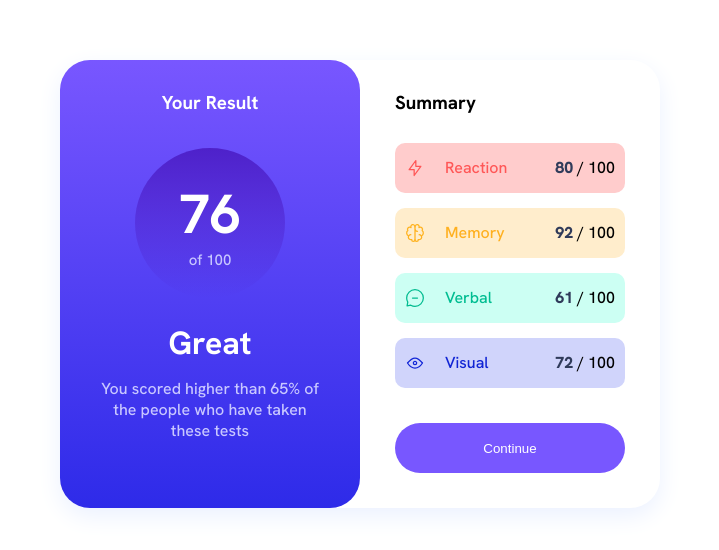
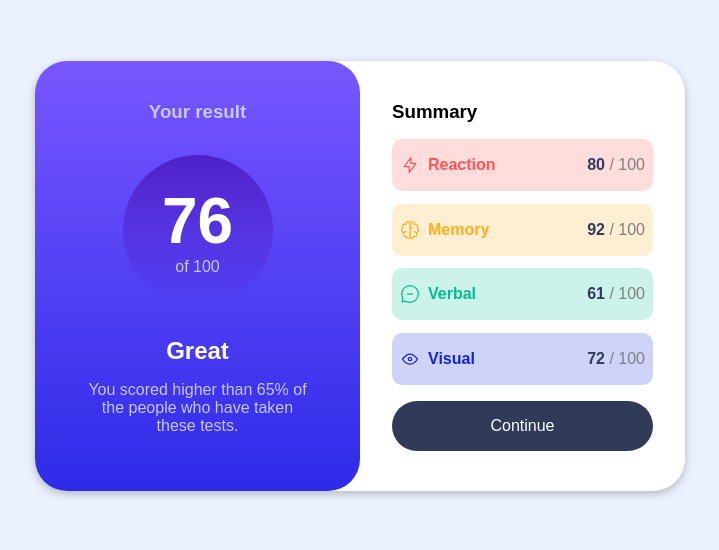
Before and after one commit to Rishabh0-0/Project-result-summary, a plain HTML site: page index.html in a window 1280 px wide. Shown: the part 124-674 px from the top of the page, without its empty margins (280-999 px from the left). Drawn offline with Linux system fonts and the light colour scheme.

Commit message:
Add files via upload

```diff
--- a/css/styles.css
+++ b/css/styles.css
@@ -1,156 +1,161 @@
+:root {
+    --Light-red: hsl(0, 100%, 67%);
+    --Orangey-yellow: hsl(39, 100%, 56%);
+    --Green-teal: hsl(166, 100%, 37%);
+    --Cobalt-blue: hsl(234, 85%, 45%);
+
+    --Light-slate-blue-background: hsl(252, 100%, 67%);
+    --Light-royal-blue-background: hsl(241, 81%, 54%);
+    --Violet-blue-circle: hsla(256, 72%, 46%, 1);
+    --Persian-blue-circle: hsla(241, 72%, 46%, 0);
+
+    --White: hsl(0, 0%, 100%);
+    --Pale-blue: hsl(221, 100%, 96%);
+    --Light-lavender: hsl(241, 100%, 89%);
+    --Dark-gray-blue: hsl(224, 30%, 27%);
+}
+
+* {
+    padding: 0;
+    margin: 0;
+    font-family: 'Hanken Grotest', sans-serif;
+    box-sizing: border-box;
+}
+
 body {
     min-height: 100vh;
-    background-color: hsl(0, 0%, 100%);
     display: flex;
     align-items: center;
     justify-content: center;
-    line-height: 50px;
-
-    font-family: 'Hanken Grotesk', sans-serif;
-    font-weight: 500;
+    background-color: var(--Pale-blue);
 }
 
-.outer-box {
-    display: flex;
-    width: 600px;
-    border-radius: 30px;
-    box-shadow: hsl(221, 100%, 96%) 0px 8px 24px;
+.card {
+    box-shadow: rgba(0, 0, 0, .24) 0 3px 8px;
+    border-radius: 2rem;
+    width: 650px;
+    background-color: white;
 }
 
-/********RESULT BOX*********/
+.card-container {
+    display: flex;
+    justify-content: space-between;
+}
 
-.result-box {
-    background: linear-gradient(hsl(252, 100%, 67%), hsl(241, 81%, 54%));
+.result {
     width: 50%;
+    padding: 2.5rem 2rem;
+    border-radius: 2rem;
+    background: linear-gradient(to bottom, var(--Light-slate-blue-background), var(--Light-royal-blue-background));
     text-align: center;
-    border-radius: 30px;
+    display: flex;
+    flex-direction: column;
+    align-items: center;
+    gap: 1rem;
+}
+
+.result .title {
+    color: var(--Light-lavender);
+    margin-bottom: 1rem;
+}
+
+.result .circle {
+    height: 150px; width: 150px;
+    border-radius: 50%;
+    background: linear-gradient(to bottom, var(--Violet-blue-circle), var(--Persian-blue-circle));
+    display: flex;
+    align-items: center;
+    flex-direction: column;
+    justify-content: center;
+}
+
+.circle h1 {
+    font-size: 4rem;
     color: white;
 }
 
-#result-head {
-    font-weight: 700;
+.circle p {
+    color: var(--Light-lavender);
 }
 
-#result-circle {
-    height: 150px; width: 150px;
-    border-radius: 100%;
-    margin: 20px auto;
-    line-height: normal;
-    background: linear-gradient(hsla(256, 72%, 46%, 1), hsla(241, 72%, 46%, 0));
-
+.result b {
+    color: white;
+    font-size: 1.5rem;
+    margin-top: 1rem;
 }
 
-#circle-text1 {
-    display: inline-block;
-    margin: 30px auto 0 auto;
-    font-size: 55px;
+.result .info {
+    color: var(--Light-lavender);
+    width: 220px;
 }
 
-#circle-text2 {
-    margin: 0;
-    color: hsl(241, 100%, 89%);
-    bottom: 10px;
-    font-size: 15px;
+.summary {
+    width: 50%;
+    padding: 2.5rem 2rem;
+    display: flex;
+    flex-direction: column;
+    gap: 1rem;
+}
+.rows {
+    display: flex;
+    flex-direction: column;
+    gap: .8rem;
+}
+.row {
+    border-radius: 10px;
+    display: flex;
+    align-items: center;
+    justify-content: space-between;
+    padding: 1rem .5rem;
+}
+.row:nth-child(1) {
+    background-color:hsla(0, 100%, 67%, .2);
+}
+.row:nth-child(1) .badge {
+    color: var(--Light-red);
+}
+.row:nth-child(2) {
+    background-color: hsla(39, 100%, 56%, .2);
+}
+.row:nth-child(2) .badge {
+    color: var(--Orangey-yellow);
+}
+.row:nth-child(3) {
+    background-color: hsla(166, 100%, 37%, .2);
+}
+.row:nth-child(3) .badge {
+    color: var(--Green-teal);
+}
+.row:nth-child(4) {
+    background-color: hsla(234, 85%, 45%, .2);
+}
+.row:nth-child(4) .badge {
+    color: var(--Cobalt-blue);
 }
 
-#result-text1 {
-    margin: 0;
+.badge {
+    display: flex;
+    align-items: center;
+    gap: .5rem;
 }
 
-#result-text2 {
-    line-height: normal;
-    color: hsl(241, 100%, 89%);
-    margin: 10px 40px;
+.row p {
+    color: grey;
 }
 
-/*******SUMMARY BOX********/
-
-.summary-box {
-
-    width: 50%;
-    display: flex;
-    gap: 15px;
-    flex-direction: column;
-}
-
-#summary-head {
-    padding-left: 35px;
-    margin-bottom: 0;
-    font-weight: 700;
-}
-
-.attributes-box {
-    background-color: pink;
-
-    margin: 0 35px;
-    padding: 0 10px;
-    display: flex;
-    flex-wrap: nowrap;
-    position: relative;
-    border-radius: 10px;
-}
-
-#att1 {
-    background-color: ;
-}
-
-.coltext1 {
-    margin-left: 20px;
-}
-
-.coltext2 {
-    position: absolute;
-    right: 10px;
-}
-
-#attval {
-    color: hsl(224, 30%, 27%);
-    font-weight: 800;
-}
-
-.att1name {
-    color: hsl(0, 100%, 67%)
-}
-
-.att2name {
-    color: hsl(39, 100%, 56%);
-}
-
-.att3name {
-    color: hsl(166, 100%, 37%);
-}
-
-.att4name {
-    color: hsl(234, 85%, 45%);
-}
-
-#att1 {
-    background-color: hsl(0, 100%, 90%);
-}
-
-#att2 {
-    background-color: hsl(39, 100%, 90%);
-}
-
-#att3 {
-    background-color: hsl(166, 100%, 90%);;
-}
-
-#att4 {
-    background-color: hsl(234, 85%, 90%);
+.row p b {
+    color: var(--Dark-gray-blue);
 }
 
 .btn {
-    margin: 35px; margin-top: 20px;
-    height: 50px;
-
-    border-style: none;
-    border-radius: 25px;
-
-    background-color: hsl(252, 100%, 67%); color: white;
-    transition-duration: 0.5s;
+    margin-top: auto;
+    padding: 1rem;
+    border-radius: 2rem;
+    border: none;
+    background-color: var(--Dark-gray-blue);
+    color: white;
+    cursor: pointer;
+    font-size: 1rem;
 }
-
 .btn:hover {
-    background-color: hsl(224, 30%, 27%);
-}
+    background: linear-gradient(to bottom, var(--Light-slate-blue-background), var(--Light-royal-blue-background));
--- a/index.html
+++ b/index.html
@@ -3,6 +3,7 @@
     <head>
         <meta charset="UTF-8">
         <meta name="viewport" content="width=device-width, initial-scale=1.0">
+        <!--displays size properly based on user's device-->
 
         <link rel="icon" sizes="32x32" href="assets/images/favicon-32x32.png">
         <link rel="stylesheet" href="css/styles.css">
@@ -10,44 +11,56 @@
         <link rel="preconnect" href="https://fonts.googleapis.com">
         <link rel="preconnect" href="https://fonts.gstatic.com" crossorigin>
         <link href="https://fonts.googleapis.com/css2?family=Hanken+Grotesk:wght@500;700;800&display=swap" rel="stylesheet">
-
-        <title>Result Summary Component</title>
     </head>
 
     <body>
-        <div class="outer-box">
-            <div class="result-box">
-                <h3 id="result-head">Your Result</h3>
-                <div id="result-circle">
-                    <h1 id="circle-text1">76</h1>
-                    <p id="circle-text2">of 100</p>
+        <div class="card">
+            <div class="card-container">
+                <section class="result">
+                    <h3 class="title">Your result</h3>
+                    <div class="circle">
+                        <h1>76</h1>
+                        <p>of 100</p>
                     </div>
-                <h1 id="result-text1">Great</h1>
-                <P id="result-text2">You scored higher than 65% of the people who have taken these tests</P>
+                    <b>Great</b>
+                    <p class="info">
+                        You scored higher than 65% of the people who have taken these tests.
+                    </p>
+                </section>
+                <section class="summary">
+                    <h3 class="title">Summary</h3>
+                    <div class="rows">
+                        <div class="row">
+                            <div class="badge">
+                                <img src="assets/images/icon-reaction.svg" alt="icon">
+                                <b>Reaction</b>
                             </div>
-            <div class="summary-box">
-                <h3 id="summary-head">Summary</h3>
-                <div class="attributes-box" id="att1">
-                    <img src="assets/images/icon-reaction.svg" alt="reaction-icon">
-                    <span class="coltext1 att1name">Reaction</span>
-                    <span class="coltext2"><span id="attval">80</span> / 100</span>
+                            <p><b>80</b> / 100</p>
                         </div>
-                <div class="attributes-box" id="att2">
-                    <img src="assets/images/icon-memory.svg" alt="memory-icon">
-                    <span class="coltext1 att2name">Memory</span>
-                    <span class="coltext2"><span id="attval">92</span> / 100</span>
+                        <div class="row">
+                            <div class="badge">
+                                <img src="assets/images/icon-memory.svg" alt="icon">
+                                <b>Memory</b>
                             </div>
-                <div class="attributes-box" id="att3">
-                    <img src="assets/images/icon-verbal.svg" alt="verbal-icon">
-                    <span class="coltext1 att3name">Verbal</span>
-                    <span class="coltext2"><span id="attval">61</span> / 100</span>
+                            <p><b>92</b> / 100</p>
                         </div>
-                <div class="attributes-box" id="att4">
-                    <img src="assets/images/icon-visual.svg" alt="visual-icon">
-                    <span class="coltext1 att4name">Visual</span>
-                    <span class="coltext2"><span id="attval">72</span> / 100</span>
+                        <div class="row">
+                            <div class="badge">
+                                <img src="assets/images/icon-verbal.svg" alt="icon">
+                                <b>Verbal</b>
+                            </div>
+                            <p><b>61</b> / 100</p>
+                        </div>
+                        <div class="row">
+                            <div class="badge">
+                                <img src="assets/images/icon-visual.svg" alt="icon">
+                                <b>Visual</b>
+                            </div>
+                            <p><b>72</b> / 100</p>
+                        </div>
                     </div>
                     <button class="btn">Continue</button>
+                </section>
             </div>
         </div>
     </body>
```
Lines whose indentation alone changed are shown as unchanged.
